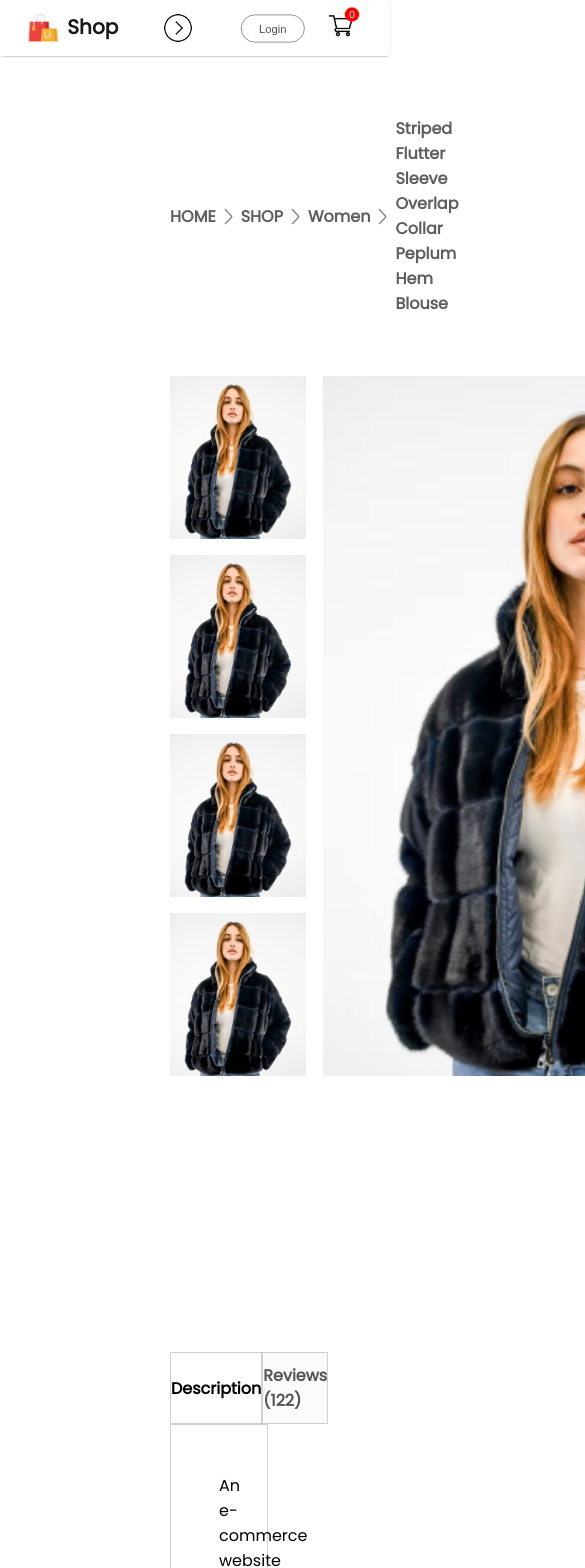
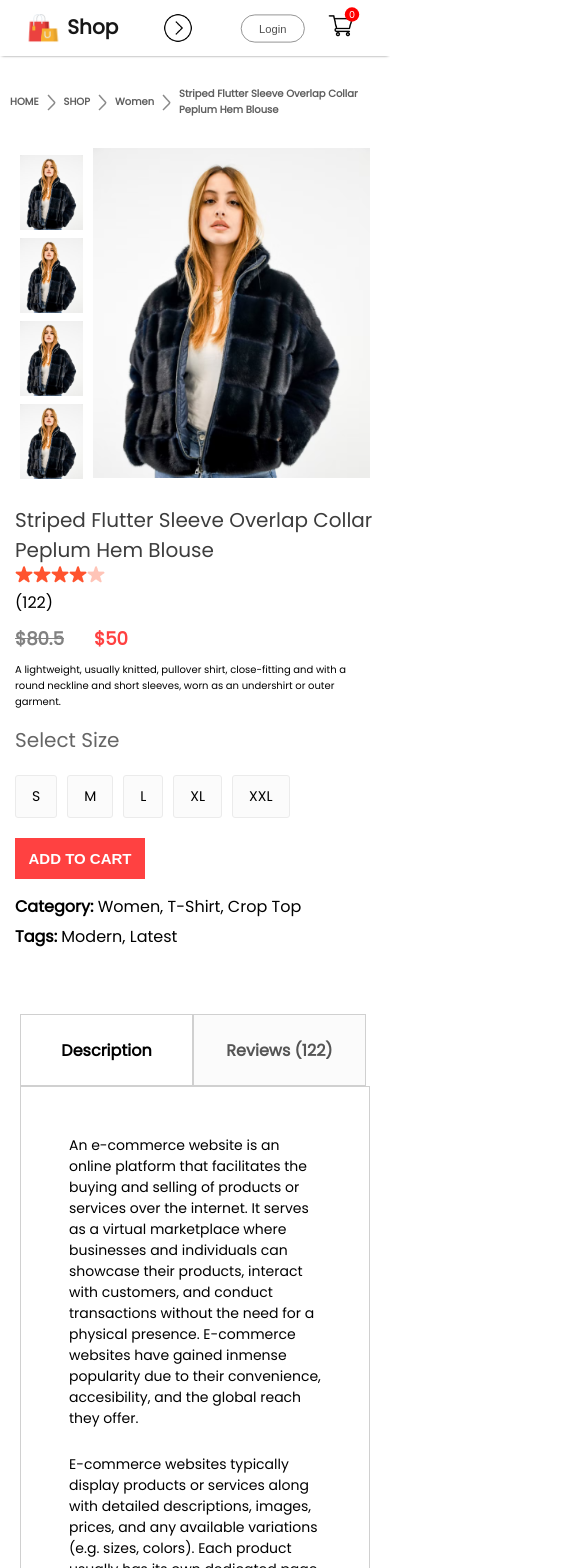
Before and after one commit to ErickAC12/e-commerce, a React (Create React App) app in the folder frontend/: page /product/1 in a window 390 px wide. Shown: the top 1568 px of the page, 585 px wide, since content can reach past the window. Built offline with nearby package versions, Linux system fonts and the light colour scheme.

Commit message:
Responsive product page

```diff
--- a/frontend/src/Components/Breadcrums/Breadcrum.css
+++ b/frontend/src/Components/Breadcrums/Breadcrum.css
@@ -8,3 +8,30 @@
     margin: 60px 170px;
     text-transform: capitalize;
 }
+
+@media(max-width: 1280px){
+    .breadcrum {
+        margin: 30px 50px;
+        font-size: 14px;
+    }
+}
+
+@media(max-width: 1024px){
+    .breadcrum {
+        margin: 30px 30px;
+        font-size: 13px;
+    }
+}
+
+@media(max-width: 800px){
+    .breadcrum {
+        margin: 30px 10px;
+        font-size: 12px;
+    }
+}
+
+@media(max-width: 500px){
+    .breadcrum {
+        font-size: 10px;
+    }
+}
--- a/frontend/src/Components/DescriptionBox/DescriptionBox.css
+++ b/frontend/src/Components/DescriptionBox/DescriptionBox.css
@@ -30,3 +30,19 @@
     padding: 48px;
     padding-bottom: 70px;
 }
+
+@media(max-width: 1280px){
+    .description-box {
+        margin: 60px;
+    }
+}
+
+@media(max-width: 800px){
+    .description-box {
+        margin: 60px 20px;
+    }
+
+    .description-box-description {
+        font-size: 14px;
+    }
+}
--- a/frontend/src/Components/ProductDisplay/ProductDisplay.css
+++ b/frontend/src/Components/ProductDisplay/ProductDisplay.css
@@ -102,3 +102,236 @@
 .product-display-right-category span {
     font-weight: 600;
 }
+
+@media(max-width: 1280px){
+    .product-display {
+        margin: 0px 60px;
+    }
+
+    .product-display-left {
+        gap: 10px;
+    }
+
+    .product-display-img-list {
+        gap: 10px;
+    }
+
+    .product-display-img-list img {
+        height: 120px;
+    }
+
+    .product-display-main-img {
+        width: auto;
+        height: 510px;
+    }
+
+    .product-display-right {
+        margin: 0px 30px;
+    }
+
+    .product-display-right h1 {
+        font-size: 22px;
+    }
+
+    .product-display-right-stars {
+        gap: 3px;
+        font-size: 13px;
+    }
+
+    .product-display-right-prices {
+        margin: 10px 0px;
+        font-size: 18px;
+    }
+
+    .product-display-right-description {
+        font-size: 13px;
+    }
+
+    .product-display-right-size h1 {
+        margin-top: 20px;
+        font-size: 20px;
+    }
+
+    .product-display-right-sizes div {
+        padding: 14px 20px;
+    }
+
+    .product-display-right button {
+        width: 150px;
+        padding: 15px 0px;
+        margin-bottom: 20px;
+    }
+
+    .product-display-right-category {
+        margin-top: 5px;
+        font-size: 14px;
+    }
+}
+
+@media(max-width: 1024px){
+    .product-display {
+        margin: 0px 30px;
+    }
+
+    .product-display-left {
+        gap: 5px;
+    }
+
+    .product-display-img-list img {
+        height: 80px;
+    }
+
+    .product-display-main-img {
+        height: 350px;
+    }
+
+    .product-display-right h1 {
+        font-size: 18px;
+    }
+
+    .product-display-right-stars img {
+        width: 15px;
+    }
+
+    .product-display-right-description {
+        font-size: 12px;
+    }
+
+    .product-display-right-sizes {
+        margin-top: 10px 0px;
+    }
+
+    .product-display-right-sizes div {
+        padding: 10px 16px;
+        font-size: 12px;
+    }
+
+    .product-display-right button {
+        width: 120px;
+        padding: 10px 0px;
+        margin-bottom: 10px;
+        font-size: 14px;
+    }
+
+    .product-display-right-category {
+        font-size: 12px;
+    }
+}
+
+@media(max-width: 800px){
+    .product-display {
+        margin: 0px 10px;
+    }
+
+    .product-display-left {
+        gap: 0px;
+        flex-direction: column-reverse;
+        align-items: center;
+    }
+
+    .product-display-img-list {
+        flex-direction: row;
+        gap: 6px;
+    }
+
+    .product-display-img-list img {
+        height: 70px;
+    }
+
+    .product-display-main-img {
+        height: 300px;
+    }
+
+    .product-display-right h1 {
+        font-size: 14px;
+    }
+
+    .product-display-right-stars img {
+        width: 13px;
+    }
+
+    .product-display-right-description {
+        font-size: 10px;
+    }
+
+    .product-display-right-size h1 {
+        margin-top: 10px;
+    }
+
+    .product-display-right-sizes {
+        margin-top: 10px;
+        gap: 5px;
+    }
+
+    .product-display-right-sizes div {
+        padding: 4px 11px;
+    }
+
+    .product-display-right button {
+        width: 100px;
+        font-size: 12px;
+    }
+
+    .product-display-right-category {
+        font-size: 10px;
+    }
+}
+
+@media(max-width: 500px){
+    .product-display {
+        flex-direction: column;
+    }
+
+    .product-display-left {
+        gap: 10px;
+        flex-direction: row;
+        margin: auto;
+    }
+
+    .product-display-img-list {
+        flex-direction: column;
+        gap: 8px;
+    }
+
+    .product-display-img-list img {
+        height: 75px;
+    }
+
+    .product-display-main-img {
+        height: 330px;
+    }
+
+    .product-display-right {
+        margin: 5px;
+    }
+
+    .product-display-right h1 {
+        margin-top: 15px;
+        font-size: 20px;
+        font-weight: 500;
+    }
+
+    .product-display-right-stars img {
+        width: 15px;
+    }
+
+    .product-display-right-sizes {
+        gap: 10px;
+        margin: 20px 0px;
+    }
+
+    .product-display-right-sizes div {
+        padding: 10px 16px;
+        font-size: 14px;
+    }
+
+    .product-display-right button {
+        width: 130px;
+        font-size: 15px;
+        padding: 12px 0px;
+    }
+
+    .product-display-right-category {
+        font-size: 16px;
+    }
+}
--- a/frontend/src/Components/RelatedProducts/RelatedProducts.css
+++ b/frontend/src/Components/RelatedProducts/RelatedProducts.css
@@ -24,3 +24,75 @@
     display: flex;
     gap: 30px;
 }
+
+@media(max-width: 1280px){
+    .related-products {
+        height: 70vh;
+    }
+
+    .related-products h1 {
+        font-size: 40px;
+    }
+
+    .related-products hr {
+        width: 160px;
+        height: 4px;
+    }
+
+    .related-products-item {
+        gap: 20px;
+        margin-top: 30px;
+    }
+}
+
+@media(max-width: 1024px){
+    .related-products {
+        height: 60vh;
+    }
+
+    .related-products h1 {
+        font-size: 30px;
+    }
+
+    .related-products hr {
+        width: 120px;
+        height: 3px;
+    }
+
+    .related-products-item {
+        gap: 15px;
+        margin-top: 20px;
+    }
+}
+
+@media(max-width: 800px){
+    .related-products {
+        height: 50vh;
+        gap: 6px;
+    }
+
+    .related-products h1 {
+        font-size: 20px;
+    }
+
+    .related-products hr {
+        width: 100px;
+    }
+
+    .related-products-item {
+        gap: 5px;
+    }
+}
+
+@media(max-width: 500px){
+    .related-products {
+        height: 90vh;
+        gap: 6px;
+    }
+
+    .related-products-item {
+        display: grid;
+        grid-template-columns: 1fr 1fr;
+        gap: 20px;
+    }
+}
```
